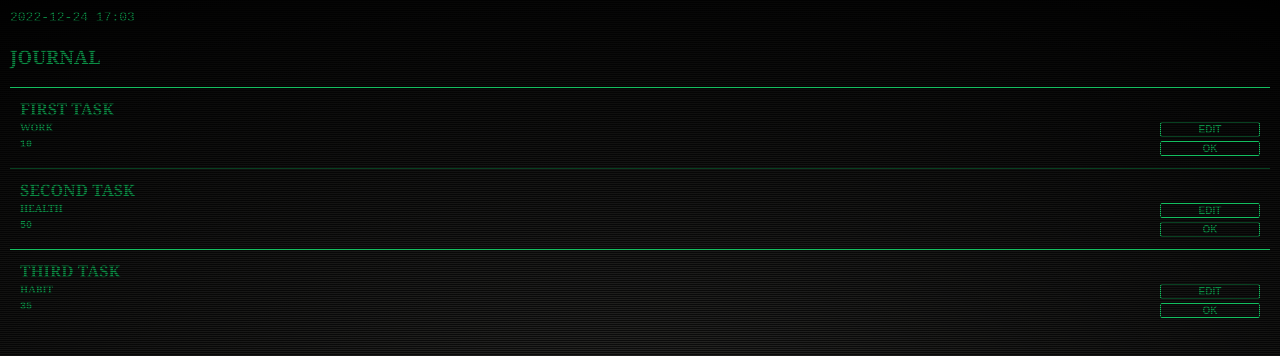
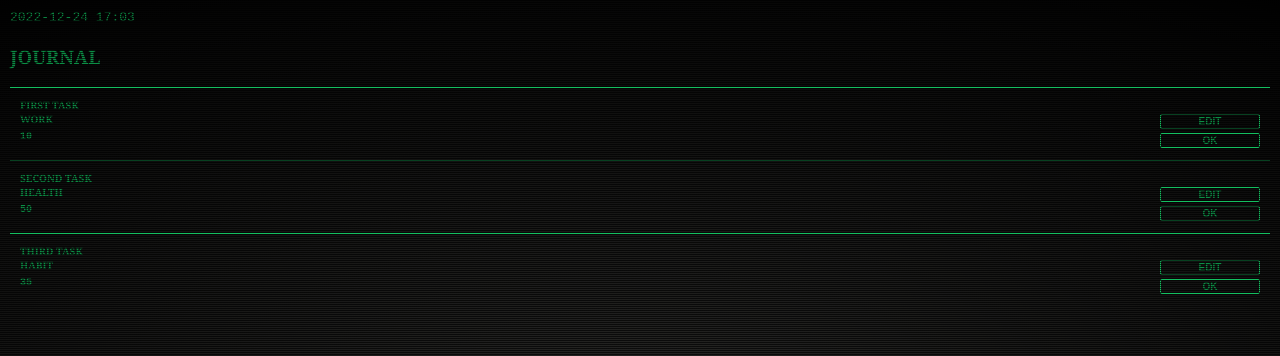
Before and after one commit to maxershov/productive-wallet, a Preact app: page / in a window 1280 px wide. Shown: the top 356 px of the page. Built offline with nearby package versions, Linux system fonts and the light colour scheme.

Commit message:
feat: refactor styles

```diff
--- a/src/Components/CardContainer/Components/Card/card.module.css
+++ b/src/Components/CardContainer/Components/Card/card.module.css
@@ -9,20 +9,20 @@
     'price none button';
 }
 
+.title, .type, .price {
+  font-weight: bold;
+  font-size: 10px;
+}
+
 .title {
-  font-weight: bold;
   grid-area: title;
 }
 
 .type {
-  font-weight: bold;
-  font-size: 10px;
   grid-area: type;
 }
 
 .price {
-  font-weight: bold;
-  font-size: 10px;
   grid-area: price;
   font-family: monospace;
 }
--- a/src/Components/CardContainer/Components/Card/index.tsx
+++ b/src/Components/CardContainer/Components/Card/index.tsx
@@ -6,7 +6,7 @@ import globalStyles from '../../../../global.module.css';
 type PropsTypes = Task & { onEditClick: () => void };
 
 const Card: React.FC<PropsTypes> = (props: PropsTypes) => {
-  const { ID, title, type, price, userId, onEditClick } = props;
+  const { ID, title, type, price, onEditClick } = props;
   return (
     <div className={styles.grid}>
       <span className={`${globalStyles.blink} ${styles.title}`}>{title}</span>
--- a/src/Components/CardContainer/Components/Edit/edit.module.css
+++ b/src/Components/CardContainer/Components/Edit/edit.module.css
@@ -5,7 +5,6 @@
     'title title title'
     'type type cancel'
     'price price button';
-  /* justify-content: space-between; */
   align-items: start;
 }
 
@@ -29,7 +28,6 @@
 }
 
 .price {
-  font-weight: bold;
   font-size: 10px;
   grid-area: price;
   font-family: monospace;
```
